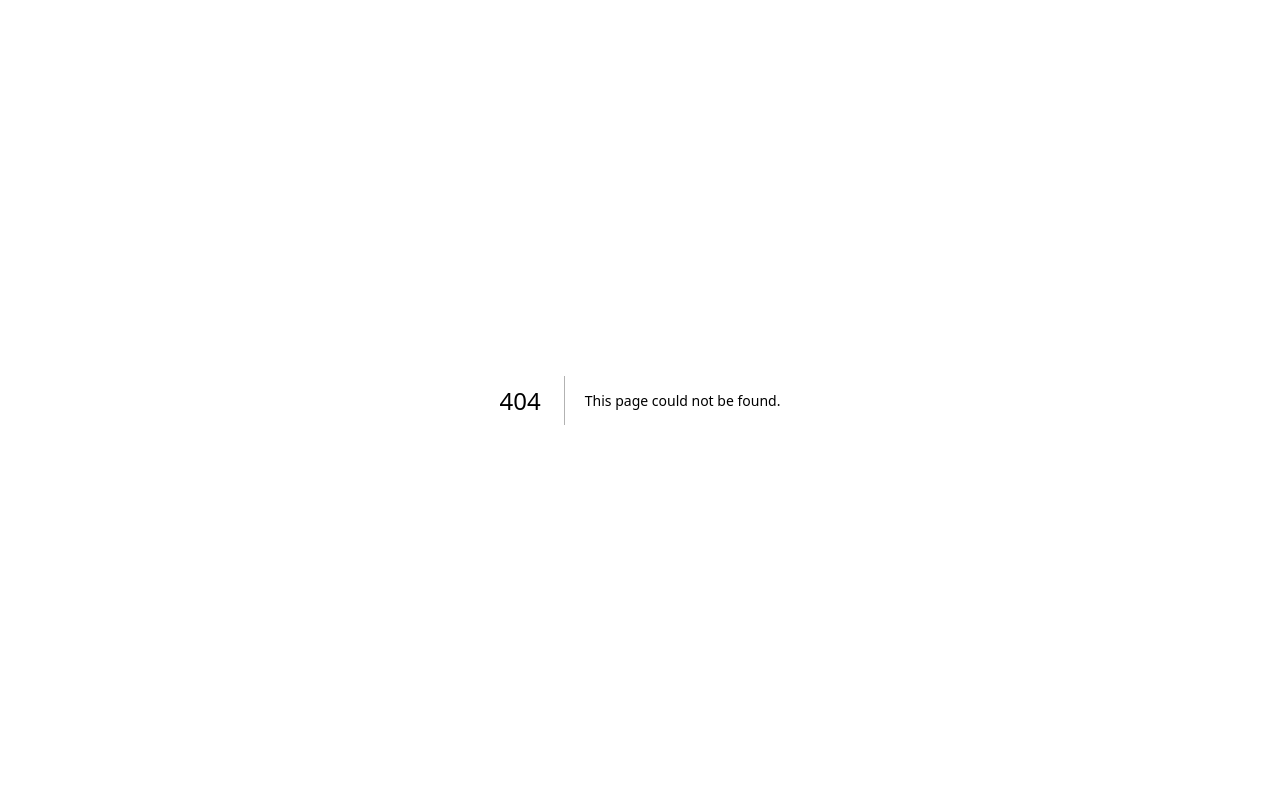
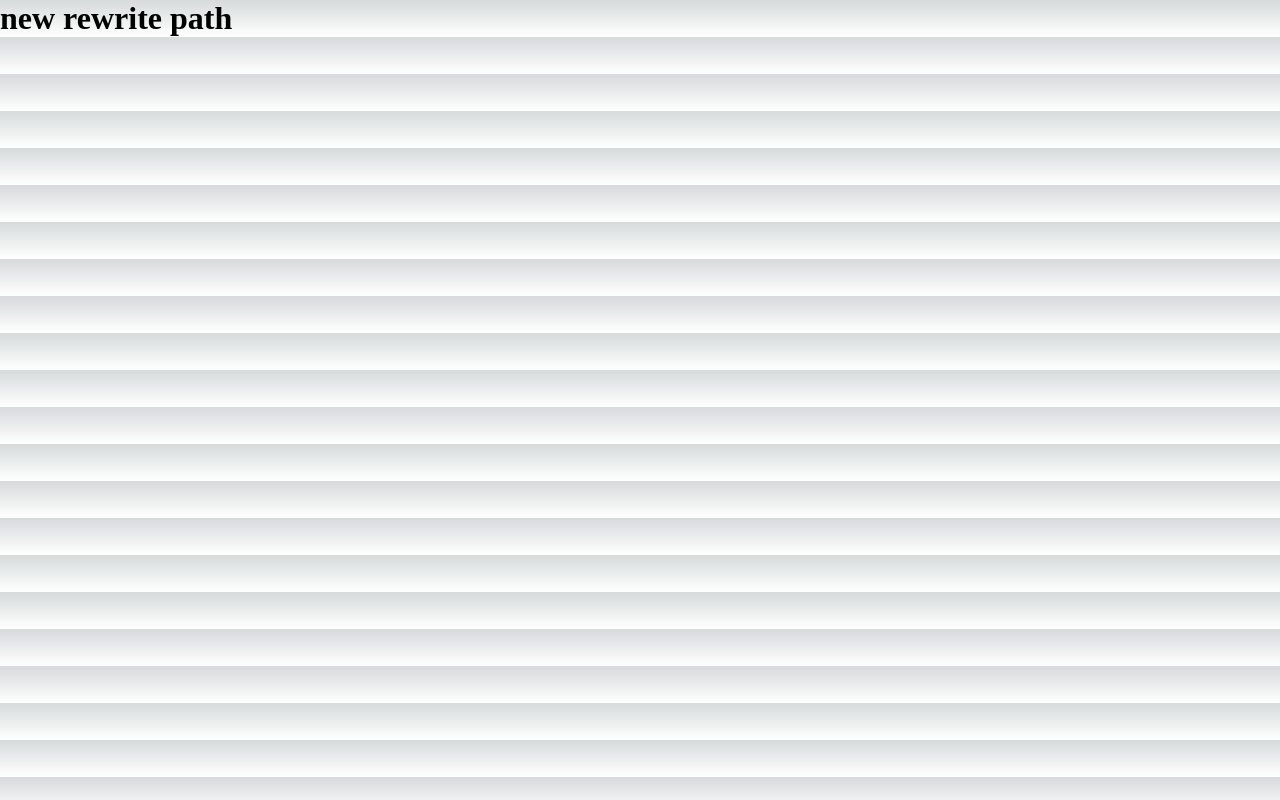
Before and after one commit to officialrajdeepsingh/next.config.js, a Next.js app: page /new-rewrite-path in a window 1280 px wide. Before the commit this address had no page. Built offline with nearby package versions, Linux system fonts and the light colour scheme.

Commit message:
Adding the new page

```diff
--- /dev/null
+++ b/pages/new-rewrite-path.js
@@ -0,0 +1,11 @@
+import React from 'react';
+
+function newRewritePath(props) {
+    return (
+        <div>
+            <h1> new rewrite path</h1>
+        </div>
+    );
+}
+
+export default newRewritePath;
```
